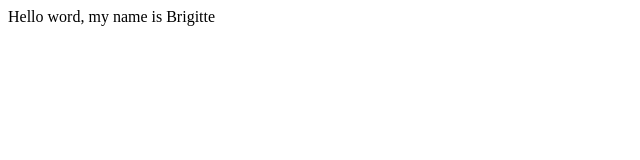
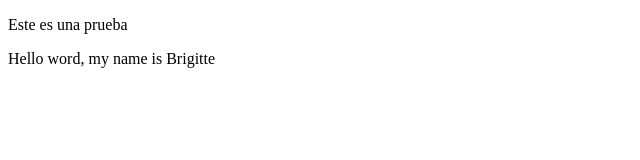
Before and after one commit to Brizup/ProyectoCurso, a plain HTML site: page index.html in a window 1280 px wide. Shown: the whole page, without its empty margins (0-640 px from the left). Drawn offline with Linux system fonts and the light colour scheme.

Commit message:
cambios agregados

```diff
--- a/index.html
+++ b/index.html
@@ -7,6 +7,9 @@
     <title>Se escribir un Hola Mundo en HTML (hola mundo btw)</title>
 </head>
 <body>
+    <p>
+        Este es una prueba
+    </p>
     <article>
         Hello word, my name is Brigitte
     </article>
```
